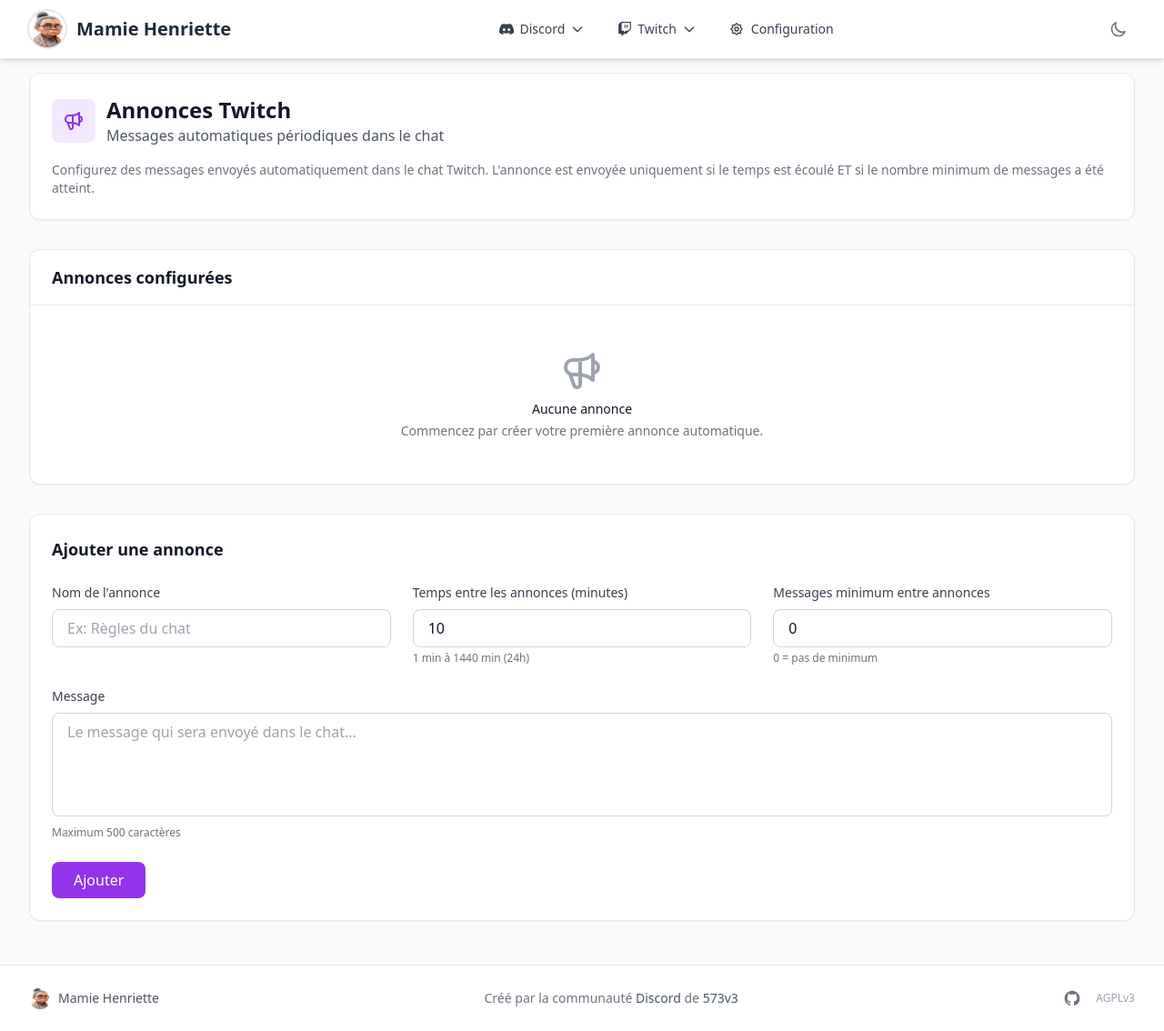
After one commit to skylanix/MamieHenriette, a Flask app: template webapp/templates/announcements.html in a window 1280 px wide. The commit adds this page. Shown: the whole page at 91% size. Run offline with Flask 3, Linux system fonts and the light colour scheme; the template is opened without the code that fills it, so the values that code supplies are empty; parts of the project's set-up code (start-up, migrations or seed data) failed here and were passed over; some libraries are stand-ins or nearby versions.

Commit message:
Annonce twitch

```diff
--- a/webapp/__init__.py
+++ b/webapp/__init__.py
@@ -10,4 +10,4 @@ webapp.config["BOT_STATUS"] = {
 	"twitch_channel_name": None,
 }
 
-from webapp import commandes, configurations, index, humeurs, protondb, live_alert, twitch_auth, moderation, youtube
+from webapp import commandes, configurations, index, humeurs, protondb, live_alert, twitch_auth, moderation, youtube, announcements
--- /dev/null
+++ b/webapp/templates/announcements.html
@@ -0,0 +1,188 @@
+{% extends "template.html" %}
+
+{% block content %}
+<div class="space-y-8">
+	<div class="bg-white dark:bg-gray-800 rounded-xl shadow-sm border border-gray-200 dark:border-gray-700 p-6">
+		<div class="flex items-center gap-3 mb-4">
+			<div class="p-3 bg-purple-100 dark:bg-purple-900/30 rounded-lg">
+				<svg class="w-6 h-6 text-purple-600 dark:text-purple-400" fill="none" stroke="currentColor" viewBox="0 0 24 24">
+					<path stroke-linecap="round" stroke-linejoin="round" stroke-width="2" d="M11 5.882V19.24a1.76 1.76 0 01-3.417.592l-2.147-6.15M18 13a3 3 0 100-6M5.436 13.683A4.001 4.001 0 017 6h1.832c4.1 0 7.625-1.234 9.168-3v14c-1.543-1.766-5.067-3-9.168-3H7a3.988 3.988 0 01-1.564-.317z"></path>
+				</svg>
+			</div>
+			<div>
+				<h1 class="text-2xl font-bold text-gray-900 dark:text-white">Annonces Twitch</h1>
+				<p class="text-gray-600 dark:text-gray-400">Messages automatiques périodiques dans le chat</p>
+			</div>
+		</div>
+		<p class="text-sm text-gray-500 dark:text-gray-400">
+			Configurez des messages envoyés automatiquement dans le chat Twitch.
+			L'annonce est envoyée uniquement si le temps est écoulé ET si le nombre minimum de messages a été atteint.
+		</p>
+	</div>
+
+	{% if not announcement %}
+	<div class="bg-white dark:bg-gray-800 rounded-xl shadow-sm border border-gray-200 dark:border-gray-700 overflow-hidden">
+		<div class="px-6 py-4 border-b border-gray-200 dark:border-gray-700">
+			<h2 class="text-lg font-semibold text-gray-900 dark:text-white">Annonces configurées</h2>
+		</div>
+
+		{% if announcements %}
+		<div class="overflow-x-auto">
+			<table class="w-full">
+				<thead class="bg-gray-50 dark:bg-gray-700/50">
+					<tr>
+						<th class="px-6 py-3 text-left text-xs font-medium text-gray-500 dark:text-gray-400 uppercase tracking-wider">Nom</th>
+						<th class="px-6 py-3 text-left text-xs font-medium text-gray-500 dark:text-gray-400 uppercase tracking-wider">Message</th>
+						<th class="px-6 py-3 text-left text-xs font-medium text-gray-500 dark:text-gray-400 uppercase tracking-wider">Temps</th>
+						<th class="px-6 py-3 text-left text-xs font-medium text-gray-500 dark:text-gray-400 uppercase tracking-wider">Min. messages</th>
+						<th class="px-6 py-3 text-left text-xs font-medium text-gray-500 dark:text-gray-400 uppercase tracking-wider">Dernier envoi</th>
+						<th class="px-6 py-3 text-right text-xs font-medium text-gray-500 dark:text-gray-400 uppercase tracking-wider">Actions</th>
+					</tr>
+				</thead>
+				<tbody class="divide-y divide-gray-200 dark:divide-gray-700">
+					{% for ann in announcements %}
+					<tr class="hover:bg-gray-50 dark:hover:bg-gray-700/30 transition-colors">
+						<td class="px-6 py-4">
+							<span class="font-medium text-gray-900 dark:text-white">{{ ann.name }}</span>
+						</td>
+						<td class="px-6 py-4">
+							<span class="text-gray-600 dark:text-gray-300 text-sm max-w-xs truncate block">{{ ann.text[:60] }}{% if ann.text|length > 60 %}...{% endif %}</span>
+						</td>
+						<td class="px-6 py-4">
+							<span class="inline-flex items-center px-2.5 py-0.5 rounded-full text-xs font-medium bg-blue-100 text-blue-800 dark:bg-blue-900/30 dark:text-blue-400">
+								{{ ann.periodicity }} min
+							</span>
+						</td>
+						<td class="px-6 py-4">
+							<span class="inline-flex items-center px-2.5 py-0.5 rounded-full text-xs font-medium bg-green-100 text-green-800 dark:bg-green-900/30 dark:text-green-400">
+								{{ ann.min_chat_messages }}
+							</span>
+						</td>
+						<td class="px-6 py-4 text-sm text-gray-500 dark:text-gray-400">
+							{% if ann.last_sent %}
+								{{ ann.last_sent.strftime('%d/%m %H:%M') }}
+							{% else %}
+								<span class="italic">Jamais</span>
+							{% endif %}
+						</td>
+						<td class="px-6 py-4 text-right">
+							<div class="flex items-center justify-end gap-2">
+								<a href="{{ url_for('toggleAnnouncement', id=ann.id) }}"
+								   class="p-2 rounded-lg hover:bg-gray-100 dark:hover:bg-gray-700 transition-colors"
+								   title="{{ 'Désactiver' if ann.enable else 'Activer' }}">
+									{% if ann.enable %}
+										<svg class="w-5 h-5 text-green-500" fill="none" stroke="currentColor" viewBox="0 0 24 24">
+											<path stroke-linecap="round" stroke-linejoin="round" stroke-width="2" d="M9 12l2 2 4-4m6 2a9 9 0 11-18 0 9 9 0 0118 0z"></path>
+										</svg>
+									{% else %}
+										<svg class="w-5 h-5 text-gray-400" fill="none" stroke="currentColor" viewBox="0 0 24 24">
+											<path stroke-linecap="round" stroke-linejoin="round" stroke-width="2" d="M10 14l2-2m0 0l2-2m-2 2l-2-2m2 2l2 2m7-2a9 9 0 11-18 0 9 9 0 0118 0z"></path>
+										</svg>
+									{% endif %}
+								</a>
+								<a href="{{ url_for('resetAnnouncement', id=ann.id) }}"
+								   class="p-2 rounded-lg hover:bg-gray-100 dark:hover:bg-gray-700 transition-colors"
+								   title="Remettre le compteur à zéro">
+									<svg class="w-5 h-5 text-blue-500" fill="none" stroke="currentColor" viewBox="0 0 24 24">
+										<path stroke-linecap="round" stroke-linejoin="round" stroke-width="2" d="M4 4v5h.582m15.356 2A8.001 8.001 0 004.582 9m0 0H9m11 11v-5h-.581m0 0a8.003 8.003 0 01-15.357-2m15.357 2H15"></path>
+									</svg>
+								</a>
+								<a href="{{ url_for('openEditAnnouncement', id=ann.id) }}"
+								   class="p-2 rounded-lg hover:bg-gray-100 dark:hover:bg-gray-700 transition-colors"
+								   title="Modifier">
+									<svg class="w-5 h-5 text-gray-500 dark:text-gray-400" fill="none" stroke="currentColor" viewBox="0 0 24 24">
+										<path stroke-linecap="round" stroke-linejoin="round" stroke-width="2" d="M11 5H6a2 2 0 00-2 2v11a2 2 0 002 2h11a2 2 0 002-2v-5m-1.414-9.414a2 2 0 112.828 2.828L11.828 15H9v-2.828l8.586-8.586z"></path>
+									</svg>
+								</a>
+								<a href="{{ url_for('delAnnouncement', id=ann.id) }}"
+								   onclick="return confirm('Êtes-vous sûr de vouloir supprimer cette annonce ?')"
+								   class="p-2 rounded-lg hover:bg-red-100 dark:hover:bg-red-900/30 transition-colors"
+								   title="Supprimer">
+									<svg class="w-5 h-5 text-red-500" fill="none" stroke="currentColor" viewBox="0 0 24 24">
+										<path stroke-linecap="round" stroke-linejoin="round" stroke-width="2" d="M19 7l-.867 12.142A2 2 0 0116.138 21H7.862a2 2 0 01-1.995-1.858L5 7m5 4v6m4-6v6m1-10V4a1 1 0 00-1-1h-4a1 1 0 00-1 1v3M4 7h16"></path>
+									</svg>
+								</a>
+							</div>
+						</td>
+					</tr>
+					{% endfor %}
+				</tbody>
+			</table>
+		</div>
+		{% else %}
+		<div class="px-6 py-12 text-center">
+			<svg class="mx-auto h-12 w-12 text-gray-400" fill="none" stroke="currentColor" viewBox="0 0 24 24">
+				<path stroke-linecap="round" stroke-linejoin="round" stroke-width="2" d="M11 5.882V19.24a1.76 1.76 0 01-3.417.592l-2.147-6.15M18 13a3 3 0 100-6M5.436 13.683A4.001 4.001 0 017 6h1.832c4.1 0 7.625-1.234 9.168-3v14c-1.543-1.766-5.067-3-9.168-3H7a3.988 3.988 0 01-1.564-.317z"></path>
+			</svg>
+			<h3 class="mt-2 text-sm font-medium text-gray-900 dark:text-white">Aucune annonce</h3>
+			<p class="mt-1 text-sm text-gray-500 dark:text-gray-400">Commencez par créer votre première annonce automatique.</p>
+		</div>
+		{% endif %}
+	</div>
+	{% endif %}
+
+	<div class="bg-white dark:bg-gray-800 rounded-xl shadow-sm border border-gray-200 dark:border-gray-700 p-6">
+		<h2 class="text-lg font-semibold text-gray-900 dark:text-white mb-6">
+			{{ 'Modifier l\'annonce' if announcement else 'Ajouter une annonce' }}
+		</h2>
+
+		<form action="{{ url_for('submitEditAnnouncement', id=announcement.id) if announcement else url_for('addAnnouncement') }}" method="POST" class="space-y-6">
+			<div class="grid grid-cols-1 md:grid-cols-3 gap-6">
+				<div>
+					<label for="name" class="block text-sm font-medium text-gray-700 dark:text-gray-300 mb-2">
+						Nom de l'annonce
+					</label>
+					<input type="text" name="name" id="name" required maxlength="64"
+						   value="{{ announcement.name if announcement else '' }}"
+						   placeholder="Ex: Règles du chat"
+						   class="w-full px-4 py-2 rounded-lg border border-gray-300 dark:border-gray-600 bg-white dark:bg-gray-700 text-gray-900 dark:text-white focus:ring-2 focus:ring-purple-500 focus:border-transparent transition-colors">
+				</div>
+
+				<div>
+					<label for="periodicity" class="block text-sm font-medium text-gray-700 dark:text-gray-300 mb-2">
+						Temps entre les annonces (minutes)
+					</label>
+					<input type="number" name="periodicity" id="periodicity" required min="1" max="1440"
+						   value="{{ announcement.periodicity if announcement else 10 }}"
+						   class="w-full px-4 py-2 rounded-lg border border-gray-300 dark:border-gray-600 bg-white dark:bg-gray-700 text-gray-900 dark:text-white focus:ring-2 focus:ring-purple-500 focus:border-transparent transition-colors">
+					<p class="mt-1 text-xs text-gray-500 dark:text-gray-400">1 min à 1440 min (24h)</p>
+				</div>
+
+				<div>
+					<label for="min_chat_messages" class="block text-sm font-medium text-gray-700 dark:text-gray-300 mb-2">
+						Messages minimum entre annonces
+					</label>
+					<input type="number" name="min_chat_messages" id="min_chat_messages" required min="0" max="1000"
+						   value="{{ announcement.min_chat_messages if announcement else 0 }}"
+						   class="w-full px-4 py-2 rounded-lg border border-gray-300 dark:border-gray-600 bg-white dark:bg-gray-700 text-gray-900 dark:text-white focus:ring-2 focus:ring-purple-500 focus:border-transparent transition-colors">
+					<p class="mt-1 text-xs text-gray-500 dark:text-gray-400">0 = pas de minimum</p>
+				</div>
+			</div>
+
+			<div>
+				<label for="text" class="block text-sm font-medium text-gray-700 dark:text-gray-300 mb-2">
+					Message
+				</label>
+				<textarea name="text" id="text" required maxlength="500" rows="4"
+						  placeholder="Le message qui sera envoyé dans le chat..."
+						  class="w-full px-4 py-2 rounded-lg border border-gray-300 dark:border-gray-600 bg-white dark:bg-gray-700 text-gray-900 dark:text-white focus:ring-2 focus:ring-purple-500 focus:border-transparent transition-colors resize-none">{{ announcement.text if announcement else '' }}</textarea>
+				<p class="mt-1 text-xs text-gray-500 dark:text-gray-400">Maximum 500 caractères</p>
+			</div>
+
+			<div class="flex items-center gap-4">
+				<button type="submit"
+						class="px-6 py-2 bg-purple-600 hover:bg-purple-700 text-white font-medium rounded-lg transition-colors focus:ring-2 focus:ring-purple-500 focus:ring-offset-2">
+					{{ 'Enregistrer' if announcement else 'Ajouter' }}
+				</button>
+				{% if announcement %}
+				<a href="{{ url_for('openAnnouncements') }}"
+				   class="px-6 py-2 bg-gray-200 dark:bg-gray-700 hover:bg-gray-300 dark:hover:bg-gray-600 text-gray-700 dark:text-gray-300 font-medium rounded-lg transition-colors">
+					Annuler
+				</a>
+				{% endif %}
+			</div>
+		</form>
+	</div>
+
+</div>
+{% endblock %}
--- a/webapp/templates/template.html
+++ b/webapp/templates/template.html
@@ -128,9 +128,10 @@
 									<svg class="w-4 h-4" fill="none" stroke="currentColor" viewBox="0 0 24 24"><path stroke-linecap="round" stroke-linejoin="round" stroke-width="2" d="M15 10l4.553-2.276A1 1 0 0121 8.618v6.764a1 1 0 01-1.447.894L15 14M5 18h8a2 2 0 002-2V8a2 2 0 00-2-2H5a2 2 0 00-2 2v8a2 2 0 002 2z"></path></svg>
 									Alerte live
 								</a>
-								<span class="flex items-center gap-2 px-4 py-2.5 text-sm text-gray-400 dark:text-gray-500 italic">
-									Bot Twitch — à venir
-								</span>
+								<a href="/announcements" class="flex items-center gap-2 px-4 py-2.5 text-sm text-gray-700 dark:text-gray-300 hover:bg-gray-100 dark:hover:bg-gray-700 transition-colors">
+									<svg class="w-4 h-4" fill="none" stroke="currentColor" viewBox="0 0 24 24"><path stroke-linecap="round" stroke-linejoin="round" stroke-width="2" d="M11 5.882V19.24a1.76 1.76 0 01-3.417.592l-2.147-6.15M18 13a3 3 0 100-6M5.436 13.683A4.001 4.001 0 017 6h1.832c4.1 0 7.625-1.234 9.168-3v14c-1.543-1.766-5.067-3-9.168-3H7a3.988 3.988 0 01-1.564-.317z"></path></svg>
+									Annonces
+								</a>
 							</div>
 						</div>
 					</div>
@@ -164,6 +165,10 @@
 				<a href="/live-alert" class="flex items-center gap-3 px-4 py-3 rounded-lg text-gray-700 dark:text-gray-300 hover:bg-gray-100 dark:hover:bg-gray-700 transition-all">
 					<svg class="w-5 h-5" fill="none" stroke="currentColor" viewBox="0 0 24 24"><path stroke-linecap="round" stroke-linejoin="round" stroke-width="2" d="M15 10l4.553-2.276A1 1 0 0121 8.618v6.764a1 1 0 01-1.447.894L15 14M5 18h8a2 2 0 002-2V8a2 2 0 00-2-2H5a2 2 0 00-2 2v8a2 2 0 002 2z"></path></svg>
 					Alerte live
+				</a>
+				<a href="/announcements" class="flex items-center gap-3 px-4 py-3 rounded-lg text-gray-700 dark:text-gray-300 hover:bg-gray-100 dark:hover:bg-gray-700 transition-all">
+					<svg class="w-5 h-5" fill="none" stroke="currentColor" viewBox="0 0 24 24"><path stroke-linecap="round" stroke-linejoin="round" stroke-width="2" d="M11 5.882V19.24a1.76 1.76 0 01-3.417.592l-2.147-6.15M18 13a3 3 0 100-6M5.436 13.683A4.001 4.001 0 017 6h1.832c4.1 0 7.625-1.234 9.168-3v14c-1.543-1.766-5.067-3-9.168-3H7a3.988 3.988 0 01-1.564-.317z"></path></svg>
+					Annonces Twitch
 				</a>
 				<a href="/youtube" class="flex items-center gap-3 px-4 py-3 rounded-lg text-gray-700 dark:text-gray-300 hover:bg-gray-100 dark:hover:bg-gray-700 transition-all">
 					<svg class="w-5 h-5" fill="currentColor" viewBox="0 0 24 24"><path d="M23.498 6.186a3.016 3.016 0 0 0-2.122-2.136C19.505 3.545 12 3.545 12 3.545s-7.505 0-9.377.505A3.017 3.017 0 0 0 .502 6.186C0 8.07 0 12 0 12s0 3.93.502 5.814a3.016 3.016 0 0 0 2.122 2.136c1.871.505 9.376.505 9.376.505s7.505 0 9.377-.505a3.015 3.015 0 0 0 2.122-2.136C24 15.93 24 12 24 12s0-3.93-.502-5.814zM9.545 15.568V8.432L15.818 12l-6.273 3.568z"/></svg>
```
Also changed, not shown: database/models.py (+8 -4 lines), database/schema.sql (+7 -4 lines), twitchbot/__init__.py (+30 -15 lines), twitchbot/announcements.py (added, +51 -0 lines), webapp/announcements.py (added, +66 -0 lines).
